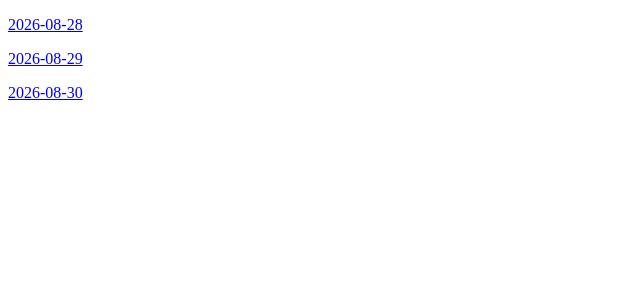
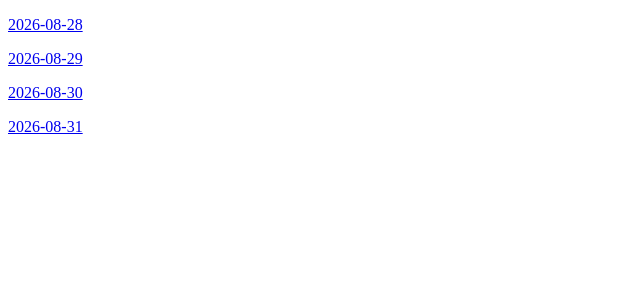
Before and after one commit to alchan00/alchan00.github.io, a Jekyll site: the page built from daily-notes/index.md, in a window 1280 px wide. Shown: the top 300 px of the page, without its empty margins (0-640 px from the left). Built offline with Jekyll 4.4.1, drawn with Linux system fonts in a browser that asks for light colours; our own code applies the rules of GitHub Pages for plain Markdown files.

Commit message:
Update index.md

```diff
--- a/daily-notes/index.md
+++ b/daily-notes/index.md
@@ -5,3 +5,6 @@
 
 
 [2026-08-30](2026-08-30/)
+
+
+[2026-08-31](2026-08-31/)
```
